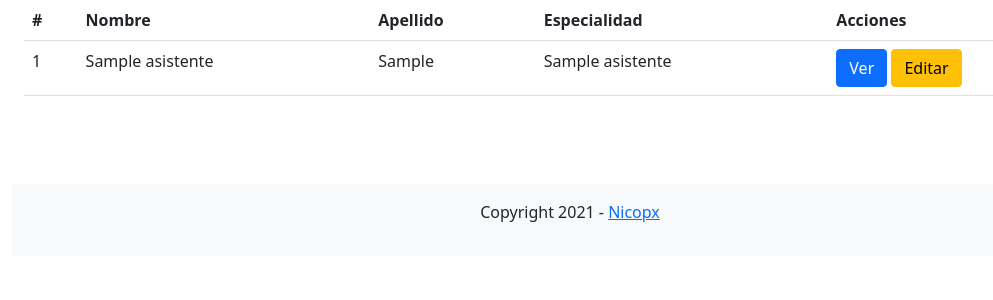
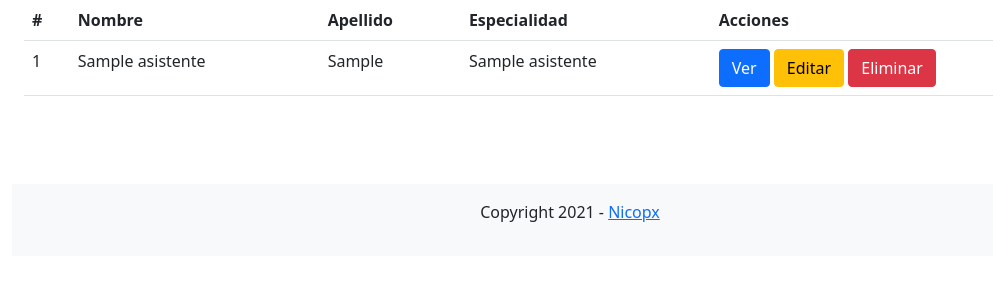
Before and after one commit to Nicopx/asistencia, a PHP site: page /ver_registrados.php in a window 1280 px wide. Shown: the part 56-356 px from the top of the page, without its empty margins (70-1063 px from the left). Run offline with PHP 8.4, Linux system fonts and the light colour scheme; tables that the repository leaves empty or names only in its code hold one stand-in row (values such as "Sample post"); some libraries are stand-ins or nearby versions.

Commit message:
modificaciones generales

```diff
--- a/ver_registrados.php
+++ b/ver_registrados.php
@@ -25,6 +25,7 @@
             <td>
                 <a href="vista.php?id=<?php echo $res['id']?>" class="btn btn-primary">Ver</a> <!--- le paso el id del la persona registrada para ver sus detalles-->
                 <a href="editar.php?id=<?php echo $res['id']?>" class="btn btn-warning">Editar</a>
+                <a onclick="return confirm('¿Seguro que desea eliminar este registro?');" href="eliminar.php?id=<?php echo $res['id']?>" class="btn btn-danger">Eliminar</a>
             </td>
         </tr>
     <?php } ?>
```
